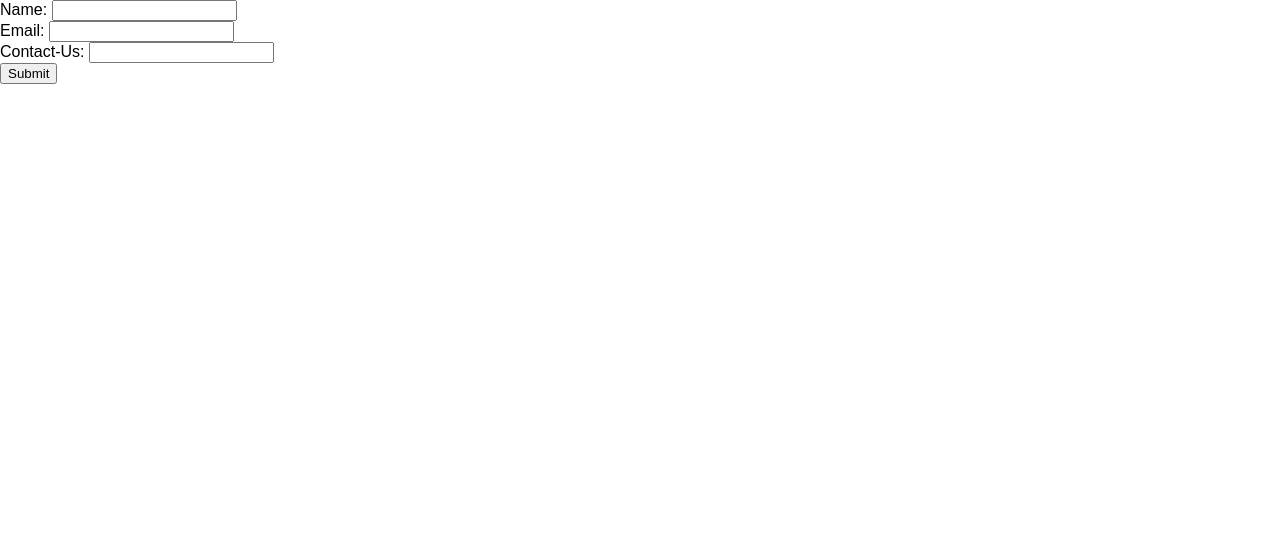
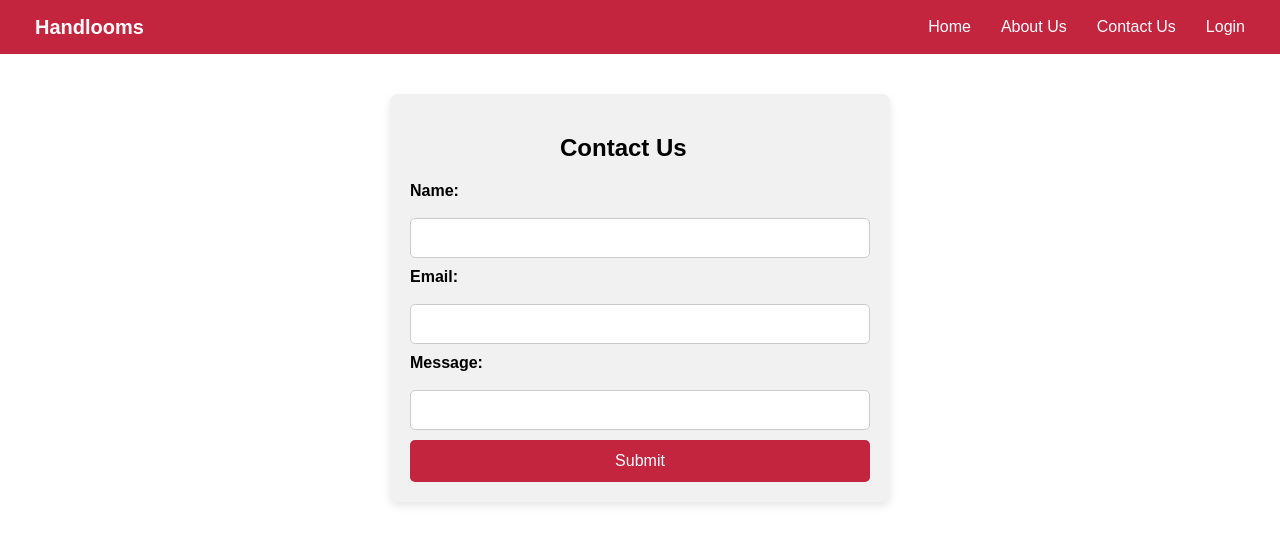
Before and after one commit to dhanushbondu/Handloom_JFSD_SpringBoot, a React (Vite) app in the folder clint/: page /contactus in a window 1280 px wide. Shown: the top 544 px of the page. Built offline with nearby package versions, Linux system fonts and the light colour scheme; the HTML template or start-up script is replaced by a standard one.

Commit message:
contactus updation.

```diff
--- /dev/null
+++ b/clint/src/Components/Contactus.css
@@ -0,0 +1,99 @@
+/* Reset the margin and padding for the body and html */
+body, html {
+    margin: 0;
+    padding: 0;
+    width: 100%;
+    height: 100%;
+    font-family: Arial, sans-serif;
+}
+
+/* Contact Us form container */
+.contactus-container {
+    width: 100%;
+    max-width: 500px;
+    margin: 40px auto;
+    padding: 20px;
+    background-color: #f1f1f1;
+    border-radius: 8px;
+    box-shadow: 0 4px 8px rgba(0, 0, 0, 0.1);
+    box-sizing: border-box;
+}
+
+/* Title styling */
+.contactus-container h1 {
+    text-align: center;
+    color: #c3253f; /* Match navbar color */
+    font-size: 24px;
+}
+
+/* Label styling */
+.contactus-container label {
+    font-weight: bold;
+    margin-bottom: 8px;
+    display: inline-block;
+}
+
+/* Input field styling */
+.contactus-container input[type="text"],
+.contactus-container input[type="email"],
+.contactus-container textarea {
+    width: 100%;
+    padding: 10px;
+    margin: 10px 0;
+    border: 1px solid #ccc;
+    border-radius: 5px;
+    box-sizing: border-box;
+    font-size: 16px;
+}
+
+/* Textarea styling */
+.contactus-container textarea {
+    height: 120px;
+    resize: vertical;
+}
+
+h2{
+    align-items: center;
+    padding-left: 150px;
+}
+
+/* Submit button styling */
+.contactus-container button {
+    width: 100%;
+    padding: 12px;
+    background-color: #c3253f; /* Same color as navbar */
+    color: white;
+    font-size: 16px;
+    border: none;
+    border-radius: 5px;
+    cursor: pointer;
+    transition: background-color 0.3s;
+}
+
+/* Button hover effect */
+.contactus-container button:hover {
+    background-color: #301a1a;
+}
+
+/* Response message styling */
+.contactus-container .response-message {
+    margin-top: 20px;
+    text-align: center;
+    font-weight: bold;
+    color: green;
+}
+
+/* Error message styling */
+.contactus-container .error-message {
+    margin-top: 20px;
+    text-align: center;
+    font-weight: bold;
+    color: red;
+}
+
+/* Responsive design for small screens */
+@media (max-width: 600px) {
+    .contactus-container {
+        margin: 20px;
+    }
+}
--- a/clint/src/Components/Contactus.jsx
+++ b/clint/src/Components/Contactus.jsx
@@ -1,6 +1,8 @@
 import React from "react";
 import { useState } from "react";
 import axios from "axios";
+import './Contactus.css';
+import Navbar from "./Navbar1";
 function Contactus(){
     const [name,setName]=useState("");
     const [email,setEmail]=useState("");
@@ -35,14 +37,39 @@
 
     return(
         <>
-            <div>
-                <form onSubmit={handelFunctionality}>
-                    Name: <input type="text" value={name} onChange={(e)=>setName(e.target.value)} /><br></br>
-                    Email: <input type="email" value={email} onChange={(e)=>setEmail(e.target.value)}/><br></br>
-                    Contact-Us: <input type="text" value={msg}  onChange={(e)=>setMsg(e.target.value)}/><br></br>
-                    <button type="submit">Submit</button>
-                </form>
-            </div>
+        <Navbar/>
+        <div className="contactus-container">
+        <h2>Contact Us</h2>
+            <form onSubmit={handelFunctionality}>
+                <div>
+                    <label>Name:</label>
+                    <input
+                        type="text"
+                        value={name}
+                        onChange={(e) => setName(e.target.value)}
+                    />
+                </div>
+                <div>
+                    <label>Email:</label>
+                    <input
+                        type="email"
+                        value={email}
+                        onChange={(e) => setEmail(e.target.value)}
+                    />
+                </div>
+                <div>
+                    <label>Message:</label>
+                    <input
+                        type="text"
+                        value={msg}
+                        onChange={(e) => setMsg(e.target.value)}
+                    />
+                </div>
+                <button type="submit">Submit</button>
+            </form>
+
+            {responseMessage && <p>{responseMessage}</p>}  {/* Display success or error message */}
+        </div>
         </>
 
     );
```
